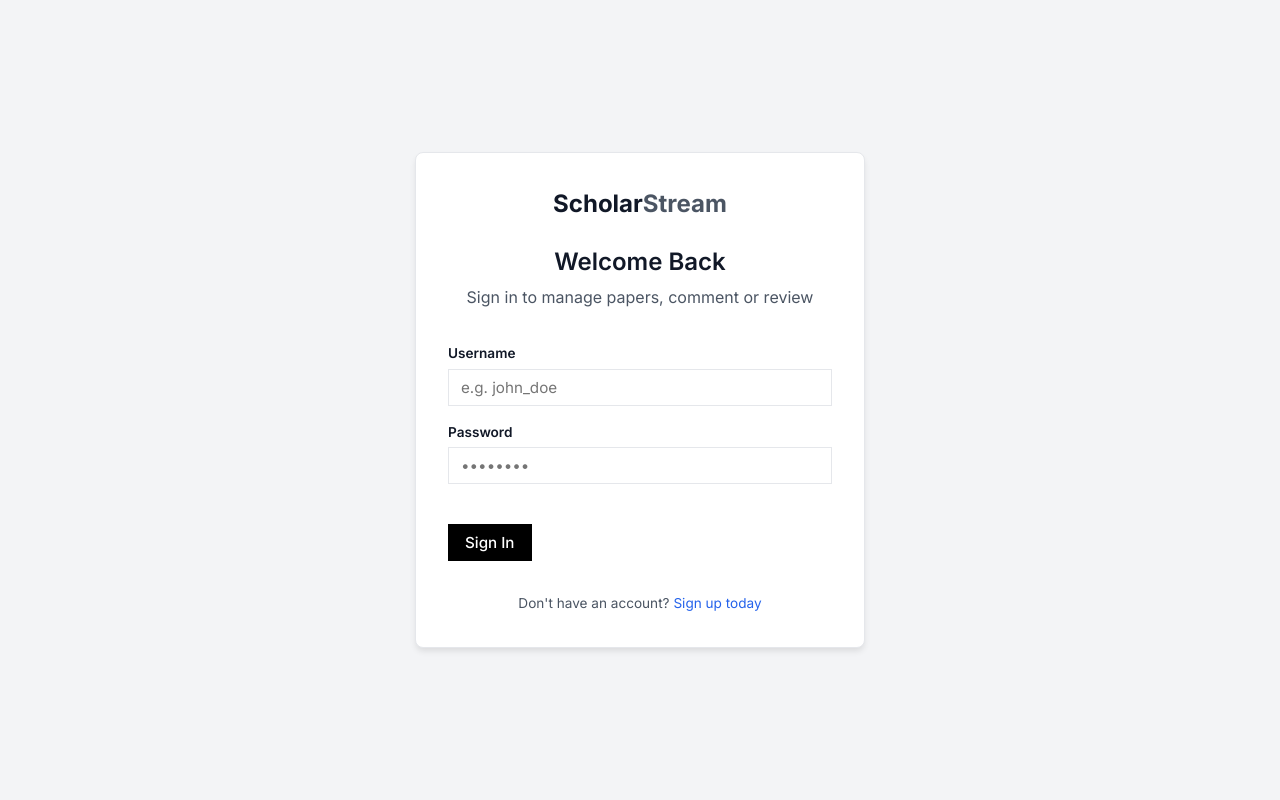
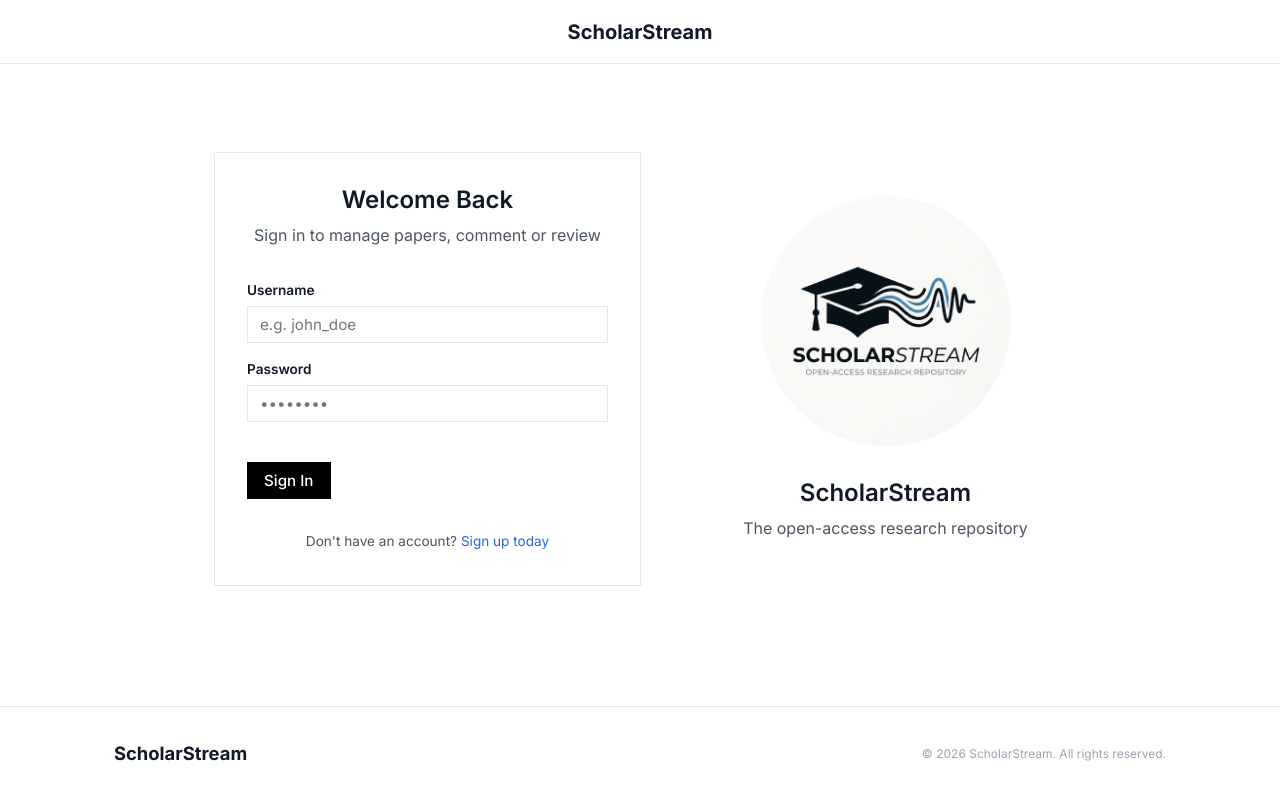
Before and after one commit to barathpandian673-design/ScholarStream-frontend, a plain HTML site: page login.html in a window 1280 px wide. Drawn offline with nearby package versions, Linux system fonts and the light colour scheme.

Commit message:
Update login.html

```diff
--- a/login.html
+++ b/login.html
@@ -20,16 +20,21 @@
     <link rel="stylesheet" href="css/auth.css">
 </head>
 <body>
+    <!-- Static Navigation Header -->
+    <nav class="navbar" id="navbar">
+        <div class="container navbar-container" style="justify-content: center;">
+            <a href="index.html" class="nav-brand">
+                <span class="brand-accent">Scholar</span>Stream
+            </a>
+        </div>
+    </nav>
+
     <!-- Main Content Area -->
-    <main class="auth-main flex-center" style="padding-top: 0; min-height: 100vh; background-color: var(--color-bg-muted); padding: var(--spacing-md);">
-        <div class="card auth-card" style="max-width: 450px; width: 100%; border-radius: 8px; box-shadow: 0 4px 6px -1px rgba(0, 0, 0, 0.1);">
-            <div class="auth-header" style="text-align: center;">
-                <div style="margin-bottom: 1.5rem;">
-                    <a href="index.html" style="font-size: 1.5rem; font-weight: 700; text-decoration: none;">
-                        <span style="color: var(--color-text-main);">Scholar</span><span style="color: var(--color-text-muted);">Stream</span>
-                    </a>
-                </div>
-                <h2>Welcome Back</h2>
+    <main class="auth-main flex-center">
+        <div class="container auth-container auth-split">
+            <div class="card auth-card">
+                <div class="auth-header" style="text-align: center;">
+                    <h2>Welcome Back</h2>
                     <p class="text-muted">Sign in to manage papers, comment or review</p>
                 </div>
 
@@ -55,8 +60,27 @@
                 <div class="auth-footer text-center mt-4">
                     <p class="text-muted">Don't have an account? <a href="register.html">Sign up today</a></p>
                 </div>
+            </div>
+
+            <div class="auth-logo-side hidden-mobile">
+                <img src="images/logo.png" alt="ScholarStream Logo" style="width: 250px; height: auto; border-radius: 50%;">
+                <h3 style="margin-top: 1.5rem; font-size: 1.5rem; color: var(--color-text-main);">ScholarStream</h3>
+                <p style="color: var(--color-text-muted);">The open-access research repository</p>
+            </div>
         </div>
     </main>
+
+    <!-- Static Footer -->
+    <footer class="footer">
+        <div class="container footer-container">
+            <div class="footer-logo">
+                <span class="brand-accent">Scholar</span>Stream
+            </div>
+            <div class="footer-copy">
+                &copy; 2026 ScholarStream. All rights reserved.
+            </div>
+        </div>
+    </footer>
 
     <!-- Lucide Icons CDN -->
     <script src="https://unpkg.com/lucide@latest"></script>
```
